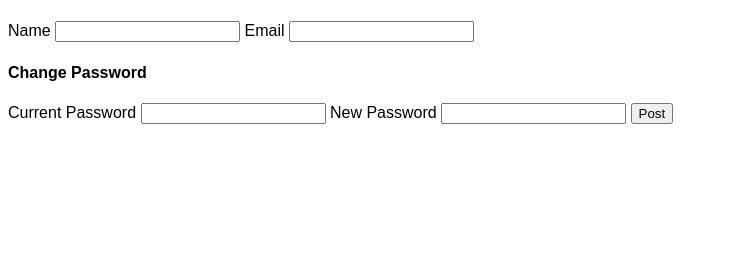
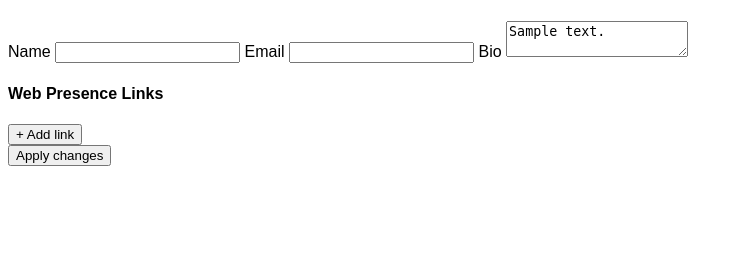
Before and after one commit to ivyallie/Lucaflect, a Python web app: template templates/user_editor.html in a window 1280 px wide. Shown: the part 104-357 px from the top of the page, without its empty margins (0-743 px from the left). Run offline with Jinja, Linux system fonts and the light colour scheme; the template is opened without the code that fills it: most values are stand-ins (such as "Sample title", 1, 10 or a date in 2020).

Commit message:
Additional functionality for user editor

```diff
--- a/content.py
+++ b/content.py
@@ -174,7 +174,6 @@ def post_comic():
 @bp.route('/modify_comic/<int:id>', methods=['POST'])
 @login_required
 def modify_comic(id):
-    print('Modify comic!')
     post = request.get_json()
     post_json = process_post_content(post)
     if database.user_and_post_match(session['user_id'],id):
--- a/static/style.css
+++ b/static/style.css
@@ -30,6 +30,21 @@ html {
     border:1px dashed #ddd;
 }
 
+#web_presence_list li {
+    list-style: none;
+    display:flex;
+    justify-content: space-between;
+    width:40%;
+    border:1px solid #aaa;
+    padding: 10pt;
+    margin-bottom: 5pt;
+    cursor: move;
+}
+
+#web_presence_list li.sort_placeholder {
+    border:1px dashed #ddd;
+}
+
 #infinite_canvas img {
     max-width: 100%;
 }
--- /dev/null
+++ b/static/user_editor.js
@@ -0,0 +1,69 @@
+let add_web_presence = function() {
+  let web_presence_list = document.getElementById('web_presence_list');
+  let template = document.getElementById('web_presence_entry');
+  let clone = template.content.cloneNode(true);
+  web_presence_list.appendChild(clone);
+};
+
+let make_user = function () {
+    let name = document.getElementById('name');
+    let email = document.getElementById('email');
+    let bio = document.getElementById('bio');
+    let web_presence_list = document.getElementById('web_presence_list');
+    let web_presence_links = [];
+    let wp_li_elements = web_presence_list.querySelectorAll('li');
+    for (i=0; i<wp_li_elements.length; i++) {
+        let li = wp_li_elements[i];
+        let link_name = li.querySelector('.wp_title');
+        let link_url = li.querySelector('.wp_url');
+        let link = {
+            'link_name' : link_name.value,
+            'link_url' : link_url.value
+        };
+        web_presence_links.push(link)
+    };
+    let user = {
+        'name' : name.value,
+        'email' : email.value,
+        'bio' : bio.value,
+        'web_links' : web_presence_links
+    };
+
+    return user
+};
+
+let applyChanges = function (name) {
+    let user = make_user();
+    let json_user = JSON.stringify(user);
+    fetch('/update_user/'+name, {
+        method: 'POST',
+        headers: {'Content-Type': 'application/json'},
+        body: json_user,
+    } )
+    .then(response => {
+            if (!response.ok) {
+                throw new Error('Something went wrong');
+            }
+            return response.json();
+        })
+        .then(result => {
+            console.log('User updated successfully.')})
+        .catch((error) => { alert('Update failed.');})
+
+};
+
+let populateLinks = function (links) {
+    console.log(links)
+     let web_presence_list = document.getElementById('web_presence_list');
+     let template = document.getElementById('web_presence_entry');
+    for (i=0; i<links.length; i++) {
+          let clone = template.content.cloneNode(true);
+          let link_name = clone.querySelector('.wp_title');
+        let link_url = clone.querySelector('.wp_url');
+        link_name.value = links[i]['link_name'];
+        link_url.value = links[i]['link_url'];
+  web_presence_list.appendChild(clone);
+    }
+
+
+}
--- a/templates/user_editor.html
+++ b/templates/user_editor.html
@@ -1,17 +1,40 @@
 {% extends 'basis.html' %}
-{% block title %}Edit Profile: {{ user['name'] }}{% endblock %}
-{% block pageheader %}Edit Profile: {{ user['name'] }}{% endblock %}
+{% block title %}Edit Profile: {{ user['full_name'] }}{% endblock %}
+{% block pageheader %}Edit Profile: {{ user['full_name'] }}{% endblock %}
 {% block content %}
 <form method="post">
 <label for="name">Name</label>
-    <input id="name" name="name" required="True" value="{{ user['name'] }}"/>
+    <input id="name" name="name" required="True" value="{{ user['full_name'] }}"/>
     <label for="email">Email</label>
     <input id="email" name="email" type="email" value="{{ user['email'] }}"/>
-    <h4>Change Password</h4>
-    <label for="current_password">Current Password</label>
-    <input id="current_password" name="current_password" type="password"/>
-    <label for="new_password">New Password</label>
-    <input id="new_password" name="new_password" type="password">
-<input type="submit" value="Post"/>
+    <label for="bio">Bio</label>
+    <textarea id="bio">{{ bio }}</textarea>
+
+    <div id="web_presence_editor">
+        <h4>Web Presence Links</h4>
+        <ul id="web_presence_list" class="js-sortable">
+        </ul>
+
+
+
+    <button type="button" onclick="add_web_presence()">+ Add link</button>
+    </div>
+
+<button type="button" onclick="applyChanges({{ user.user_id }})">Apply changes</button>
 </form>
+
+        <template id="web_presence_entry">
+ <li draggable="true" data-imgurl="" ><input class="wp_title" required="true" placeholder="Example"/><input required='true' class="wp_url" placeholder="example.com/you"/><button type="button" onclick="remove_from_list(this)">&times;</button> </li>
+</template>
+    <script src="{{ url_for('static', filename='user_editor.js') }}"></script>
+        <script src="{{ url_for('static', filename='html5sortable.js') }}" ></script>
+<script>
+sortable('.js-sortable', {
+        forcePlaceholderSize: true,
+        placeholderClass: 'sort_placeholder',
+        hoverClass: 'sort_hover',
+    });
+
+document.addEventListener("load", populateLinks({{ web_links | safe }}))
+</script>
 {% endblock %}
```
Also changed, not shown: auth.py (+33 -7 lines).
